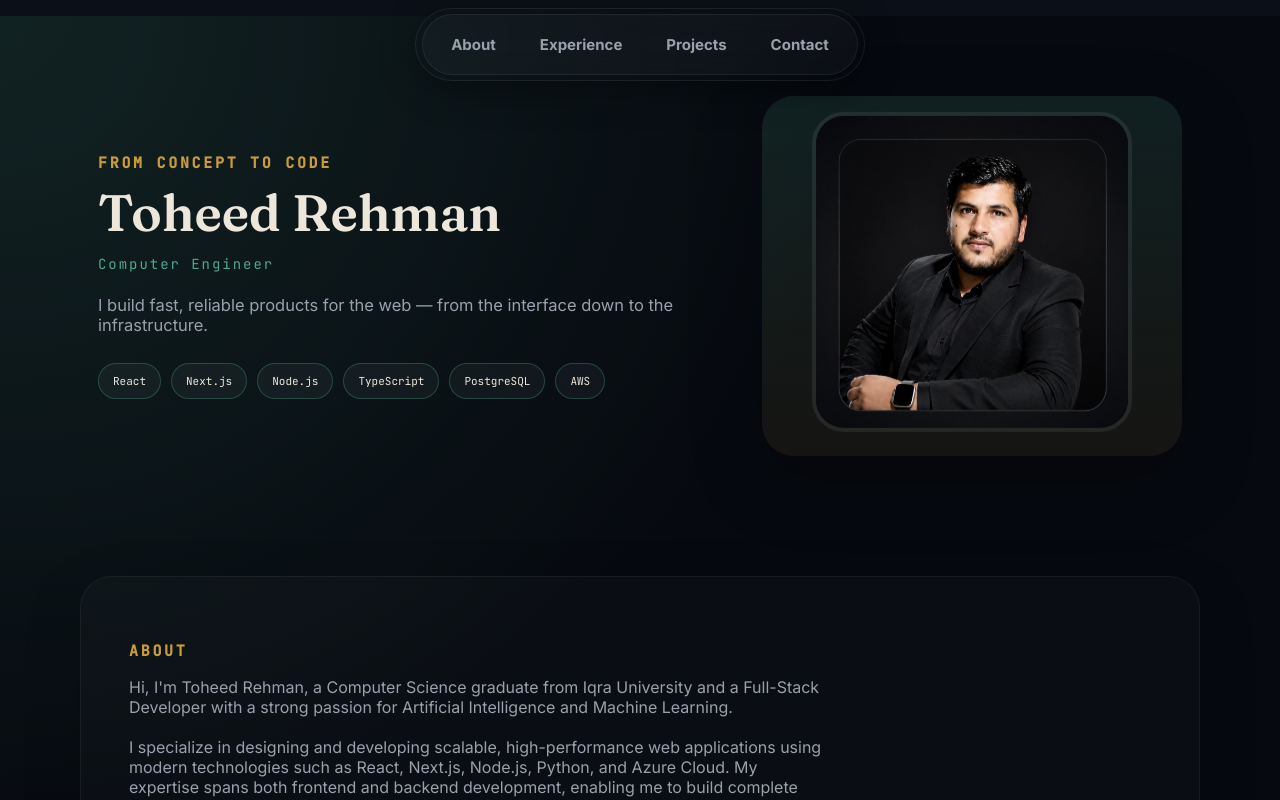
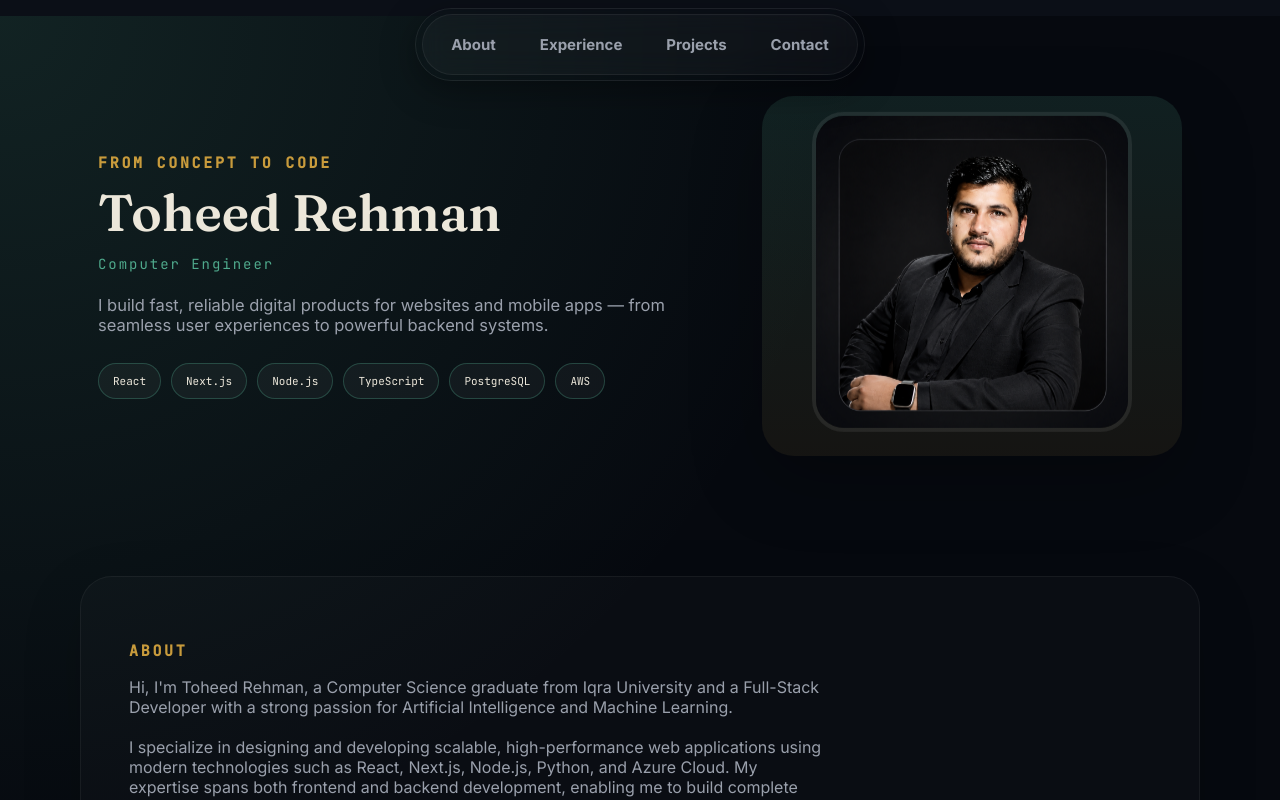
Before and after one commit to Toheedrehman/Portfilo, a React (Create React App) app: page / in a window 1280 px wide. Shown: the top 800 px of the page. Built offline with nearby package versions, Linux system fonts and the light colour scheme.

Commit message:
Update Nova AI project

```diff
--- a/src/App.jsx
+++ b/src/App.jsx
@@ -38,7 +38,7 @@ import blogPdf from "./blog/ClassificationandDetectionofSkinLesionsThroughMachin
 const PROFILE = {
   name: "Toheed Rehman",
   role: "Computer Engineer",
-  tagline: "I build fast, reliable products for the web — from the interface down to the infrastructure.",
+  tagline: "I build fast, reliable digital products for websites and mobile apps — from seamless user experiences to powerful backend systems.",
   photo: profilePhoto,
   email: "Toheedrehman775@gmail.com",
   phone: "+923368894775",
```
